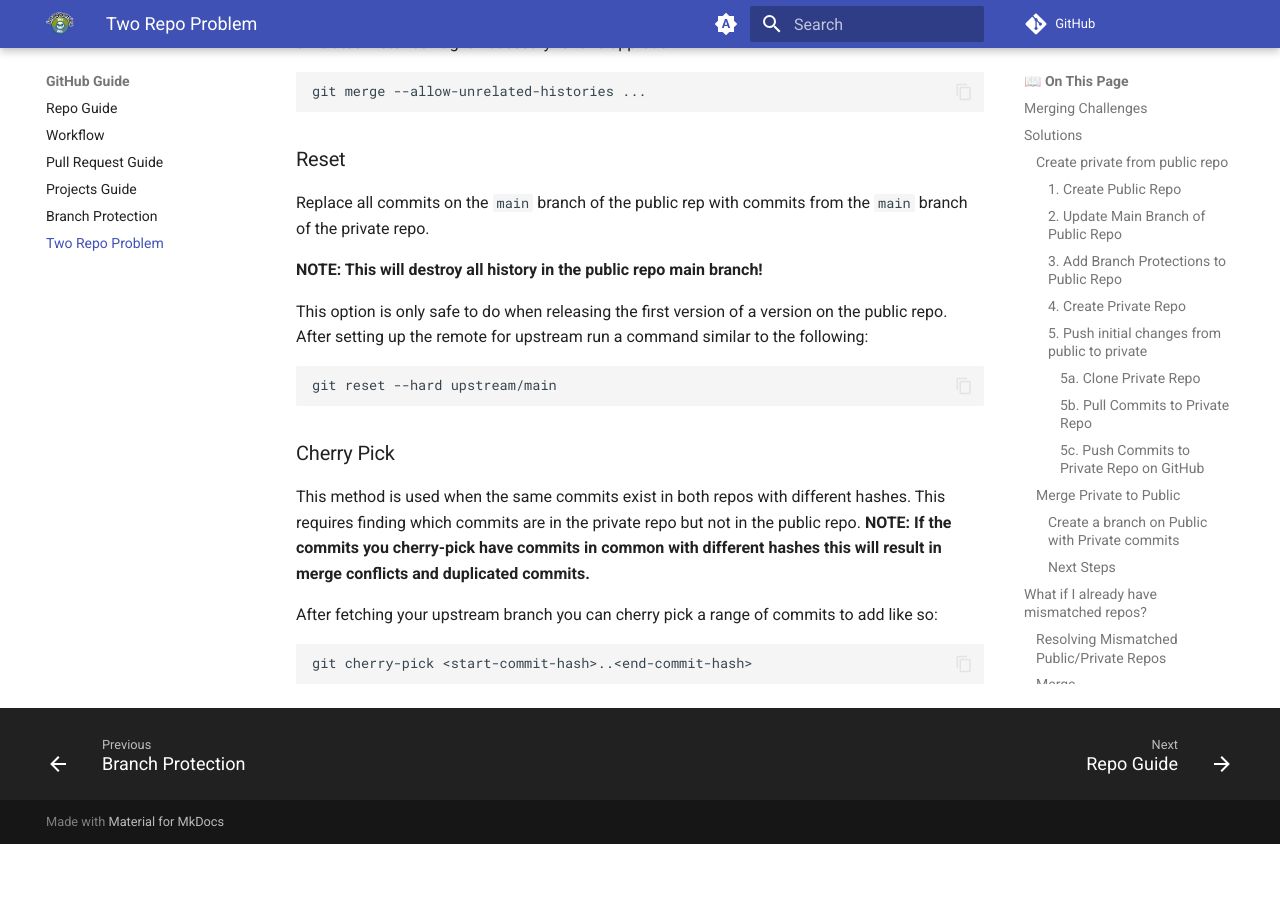
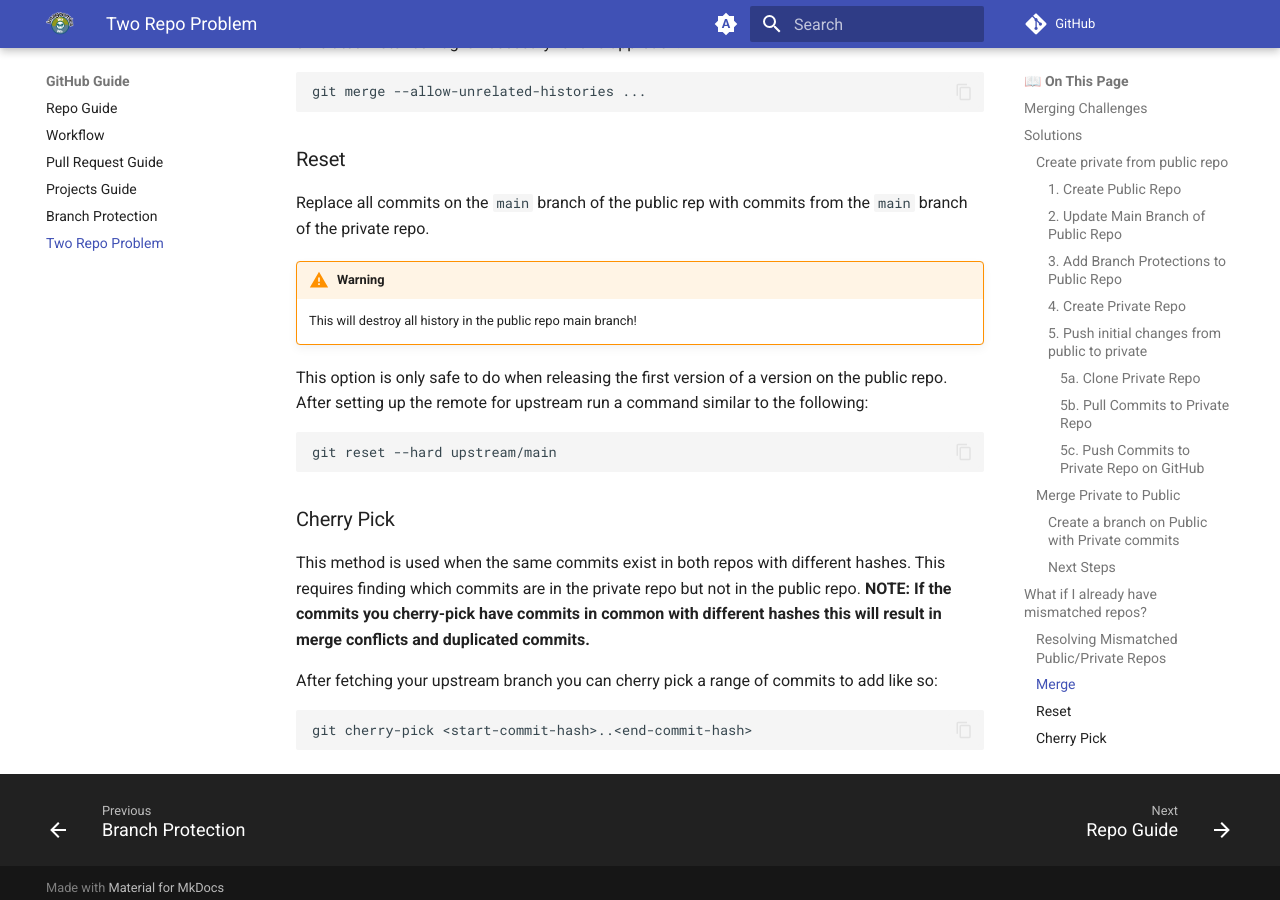
Before and after one commit to akashgunjegaon/Collaborative-distributed-science-guide, an MkDocs documentation site: the page built from docs/wiki-guide/Two-Repo-Problem.md, in a window 1280 px wide and 900 px high, scrolled down 5264 px. Built offline with MkDocs 1.6.1 and Material for MkDocs 9.7.7, drawn with Linux system fonts in a browser that asks for light colours; comment, search, counter and statistics services are not loaded; before the commit the page ends 6108 px from its top, so only the background shows below that.

Commit message:
Convert note to callout
Co-authored-by: Elizabeth Campolongo <38985481+egrace479@users.noreply.github.com>

```diff
--- a/docs/wiki-guide/Two-Repo-Problem.md
+++ b/docs/wiki-guide/Two-Repo-Problem.md
@@ -200,7 +200,8 @@ git merge --allow-unrelated-histories ...
 ### Reset
 Replace all commits on the `main` branch of the public rep with commits from the `main` branch of the private repo.
 
-__NOTE: This will destroy all history in the public repo main branch!__
+!!! warning "Warning"
+    This will destroy all history in the public repo main branch!
 
 This option is only safe to do when releasing the first version of a version on the public repo.
 After setting up the remote for upstream run a command similar to the following:
```
